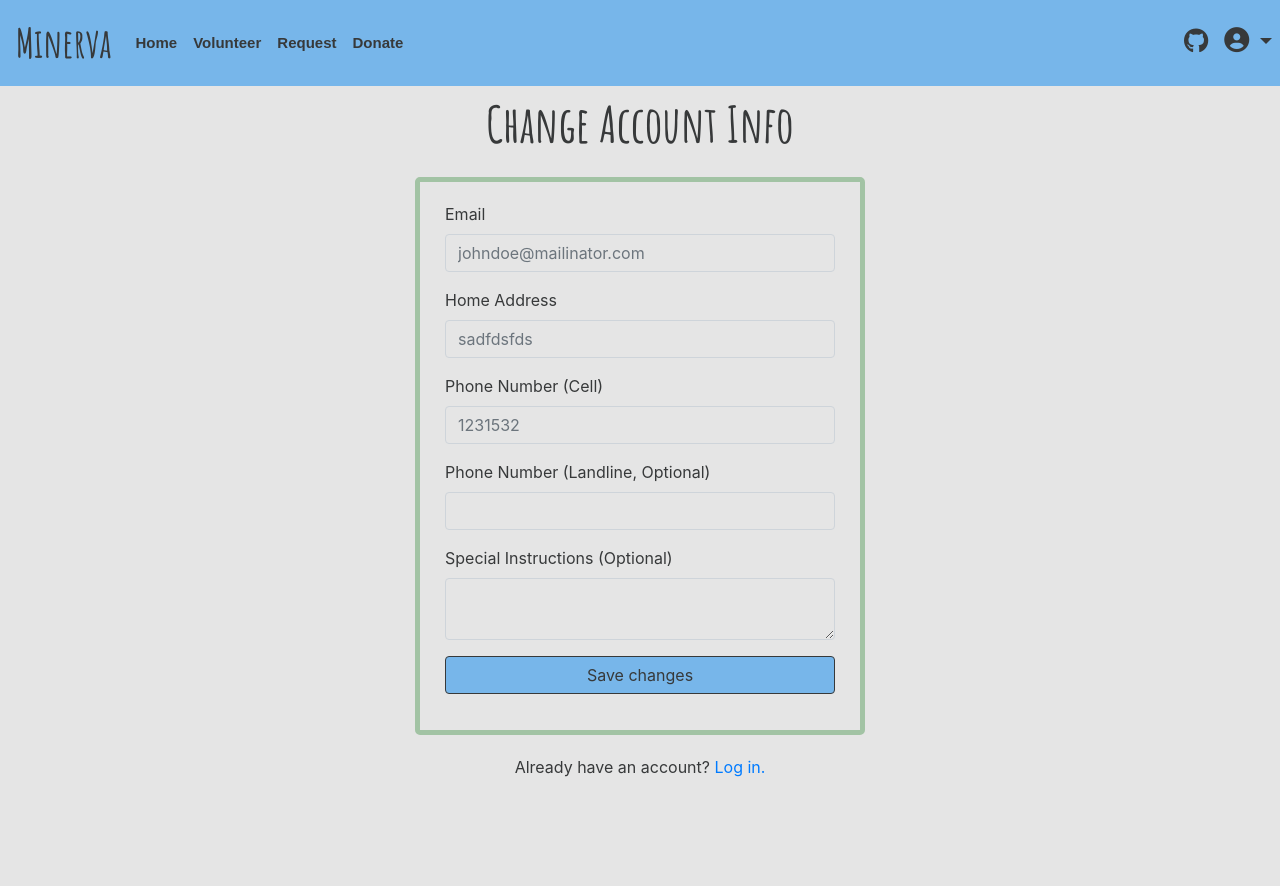
After one commit to noraatfedora/Minerva, a Flask app: page /changeinfo in a window 1280 px wide. The commit adds this page. Run offline with Flask 2, Linux system fonts and the light colour scheme; a user stored in the database is signed in; data comes from the database, SQL or seed files in the repository; both versions use the stored data as it was after the commit; some libraries are stand-ins or nearby versions.

Commit message:
Add change account info functionality

```diff
--- a/src/auth.py
+++ b/src/auth.py
@@ -1,12 +1,10 @@
 import functools
-
 from flask import (
     Blueprint, flash, g, redirect, render_template, request, session, url_for
 )
-
 from werkzeug.security import check_password_hash, generate_password_hash
-
 from src.db import get_db
+from json import loads
 
 bp = Blueprint('auth', __name__)
 
@@ -45,6 +43,7 @@ def register():
         email = request.form['email']
         print(email)
         password = request.form['password']
+        confirm = request.form['confirm']
         address = request.form['address']
         instructions = request.form['instructions']
         cellPhone = request.form['cell']
@@ -57,6 +56,8 @@ def register():
             error += "Email is required.\n"
         elif not password:
             error += "Password is required.\n"
+        elif password != confirm:
+            error += "Passwords do not match.\n"
         elif not address:
             error += "Home address is required.\n"
         elif not cellPhone:
@@ -93,6 +94,7 @@ def logout():
     session.clear()
     return redirect(url_for('index'))
 
+
 def login_required(view):
     @functools.wraps(view)
     def wrapped_view(**kwargs):
@@ -115,3 +117,32 @@ def volunteer_required(view):
         return view(**kwargs)
 
     return wrapped_view
+
+@bp.route('/youraccount')
+@login_required
+def your_account():
+    attributes = {
+        'email': 'email',
+        'address': 'home address',
+        'cellPhone': "cell phone",
+        'instructions': 'special delivery instructions',
+        'homePhone': "home phone"
+    }
+
+    return render_template("youraccount.html", attributes=attributes, user=g.user)
+
+@bp.route('/changeinfo', methods=['GET', 'POST'])
+@login_required
+def change_info():
+    # For security, we double check that the column we're inserting is in this list.
+    attributesList = {
+        'email', 'address', 'cellPhone', 'instructions', 'homePhone'
+    }
+    if request.method=='POST':
+        db = get_db()
+        for attribute in request.form:
+            if request.form[attribute] != '' and attribute != 'submit' and attribute in attributesList:
+                db.execute("UPDATE user SET " + attribute + "= ? WHERE id=?", (request.form[attribute], g.user['id']))
+                db.commit()
+        return redirect('/youraccount')
+    return render_template("auth/changeinfo.html", user=g.user)
--- /dev/null
+++ b/src/templates/auth/changeinfo.html
@@ -0,0 +1,51 @@
+{% extends "base.html" %}
+
+<body style="margin-top: 50px;">
+    {% block content %}
+    <p id="logo-login">Change Account Info</p>
+    <div id="login">
+        <div class="container">
+            <div id="register-box" class="row justify-content-center align-items-center">
+                <div id="login-column" class="register-form-text">
+                    <div id="login-box" class="register-form-text">
+                        <form id="register-form-text" class="form" action="" method="post">
+                            <div class="form-group">
+                                <label for="email" class="text-info">Email</label><br>
+                                <input type="text" name="email" id="email" class="form-control" placeholder={{ user['email'] }}>
+                            </div>
+                            <div class="form-group">
+                                <label for="address" class="text-info">Home Address</label><br>
+                                <input type="text" name="address" id="address" class="form-control" placeholder={{ user['address'] }}>
+                            </div>
+                            <div class="form-group">
+                                <label for="cell" class="text-info">Phone Number (Cell)</label><br>
+                                <input type="text" name="cell" id="cell" class="form-control" placeholder={{ user['cellPhone'] }}>
+                            </div>
+                            <div class="form-group">
+                                <label for="cell" class="text-info">Phone Number (Landline, Optional)</label><br>
+                                <input type="text" name="homePhone" id="homePhone" class="form-control"
+                                    placeholder={{ user['homePhone'] }}>
+                            </div>
+                            <div class="form-group">
+                                <label for="cell" class="text-info">Special Instructions (Optional)</label><br>
+                                <textarea type="text" name="instructions" id="instructions" class="form-control"
+                                    placeholder={{ user['instructions'] }}></textarea>
+                            </div>
+                            <div class="form-group">
+                                <input type="submit" name="submit" class="btn btn-success btn-md btn-block"
+                                    value="Save changes">
+                            </div>
+                        </form>
+                    </div>
+                </div>
+            </div>
+        </div>
+    </div>
+    {% for message in get_flashed_messages() %}
+    <div class="flash">{{ message }}</div>
+    {% endfor %}
+    <div class="register-text">
+        <p>Already have an account? <a href="{{ url_for('auth.login') }}">Log in.</a></p>
+    </div>
+</body>
+{% endblock content %}
--- a/src/templates/auth/register.html
+++ b/src/templates/auth/register.html
@@ -24,6 +24,10 @@
                                 <div class="form-group">
                                     <label for="password" class="text-info">Password</label><br>
                                     <input type="password" name="password" id="password" class="form-control">
+                                </div>
+                                <div class="form-group">
+                                    <label for="password" class="text-info">Confirm Password</label><br>
+                                    <input type="password" name="confirm" id="confirm" class="form-control">
                                 </div>
                                 <div class="form-group">
                                     <label for="address" class="text-info">Home Address</label><br>
```
Also changed, not shown: src/templates/youraccount.html (added, +15 -0 lines), instance/requests.sqlite.
